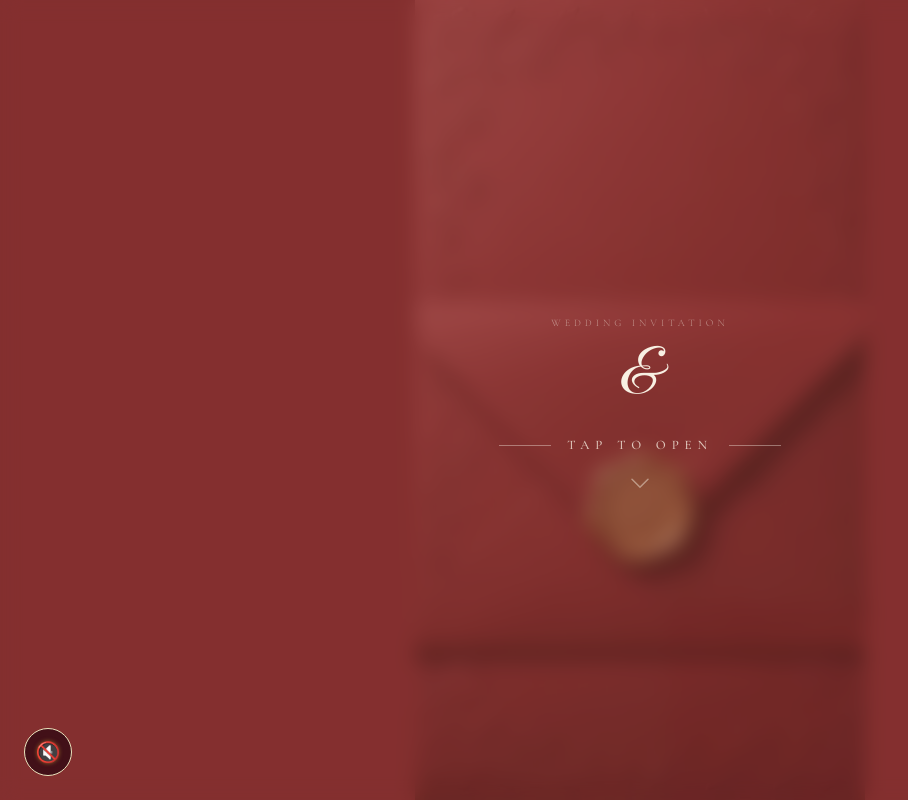
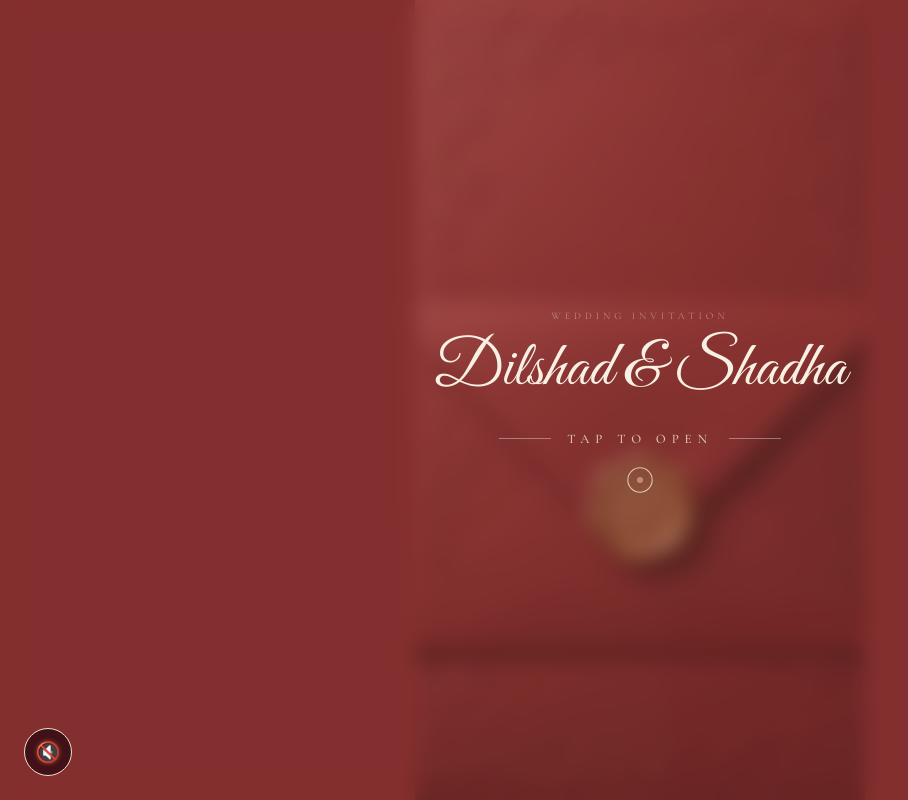
Before and after one commit to Muhammd-hafeef-th/Wedding_Card, a Next.js app in the folder wedding-invitation/: page / in a window 1280 px wide. Shown: the whole page, without its empty margins (0-908 px from the left). Built offline with nearby package versions, Linux system fonts and the light colour scheme; no server answers; the database is empty; a web font is replaced by a local one.

Commit message:
opening screen bug fixed

```diff
--- a/wedding-invitation/components/sections/OpeningScreen.tsx
+++ b/wedding-invitation/components/sections/OpeningScreen.tsx
@@ -29,7 +29,7 @@ const PARTICLES = [
   { w: 1.2, h: 2.0, l: 63, t: 72, dur: 3.8, delay: 1.5 },
   { w: 2.5, h: 1.5, l: 78, t: 38, dur: 5.5, delay: 0.2 },
   { w: 1.8, h: 2.2, l: 90, t: 60, dur: 4.7, delay: 0.9 },
-  { w: 2.0, h: 1.6, l: 5,  t: 85, dur: 5.0, delay: 1.8 },
+  { w: 2.0, h: 1.6, l: 5, t: 85, dur: 5.0, delay: 1.8 },
   { w: 1.4, h: 2.8, l: 35, t: 42, dur: 4.3, delay: 0.4 },
   { w: 2.6, h: 1.4, l: 55, t: 90, dur: 6.2, delay: 1.2 },
   { w: 1.9, h: 2.1, l: 72, t: 10, dur: 3.6, delay: 0.6 },
@@ -313,7 +313,7 @@ export default function OpeningScreen({ wedding, onOpen }: OpeningScreenProps) {
                       fontSize: "clamp(2.8rem, 10vw, 4rem)",
                       color: "#F8F0E3", lineHeight: 1.1, fontWeight: 400,
                     }}>
-                      {wedding.groomFirstName} &amp; {wedding.brideFirstName}
+                      {wedding.groomFirstName || 'Dilshad'} &amp; {wedding.brideFirstName || 'Shadha'}
                     </h1>
                   </div>
 
@@ -334,15 +334,28 @@ export default function OpeningScreen({ wedding, onOpen }: OpeningScreenProps) {
                     <div style={{ width: "52px", height: "1px", background: "#F8F0E3", opacity: 0.4 }} />
                   </div>
 
-                  {/* Bouncing chevron */}
-                  <motion.svg
-                    width="18" height="11" viewBox="0 0 18 11" fill="none"
-                    style={{ opacity: 0.45 }}
-                    animate={{ y: [0, 5, 0] }}
-                    transition={{ duration: 1.5, repeat: Infinity, ease: "easeInOut" }}
-                  >
-                    <path d="M1 1L9 9L17 1" stroke="#F8F0E3" strokeWidth="1.5" strokeLinecap="round" />
-                  </motion.svg>
+                  {/* Pulsing Tap Target */}
+                  <div style={{ position: "relative", width: "24px", height: "24px", display: "flex", alignItems: "center", justifyContent: "center" }}>
+                    <motion.div
+                      style={{
+                        position: "absolute",
+                        width: "100%", height: "100%",
+                        borderRadius: "50%",
+                        border: "1px solid #F8F0E3",
+                      }}
+                      animate={{ scale: [1, 2], opacity: [0.8, 0] }}
+                      transition={{ duration: 1.8, repeat: Infinity, ease: "easeOut" }}
+                    />
+                    <motion.div
+                      style={{
+                        width: "6px", height: "6px",
+                        borderRadius: "50%",
+                        background: "#F8F0E3",
+                      }}
+                      animate={{ opacity: [0.4, 1, 0.4] }}
+                      transition={{ duration: 1.8, repeat: Infinity, ease: "easeInOut" }}
+                    />
+                  </div>
                 </motion.div>
               )}
             </AnimatePresence>
```
